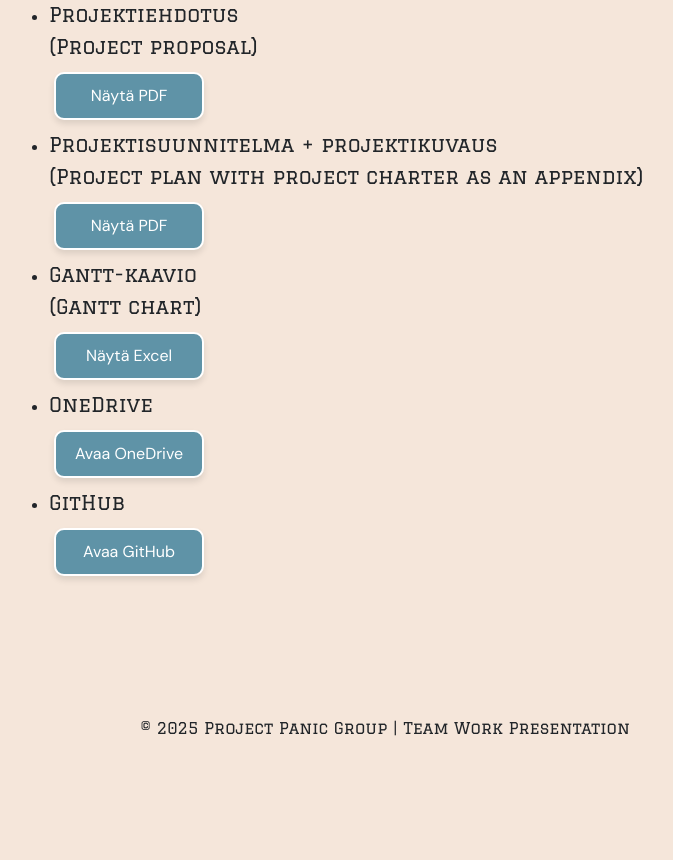
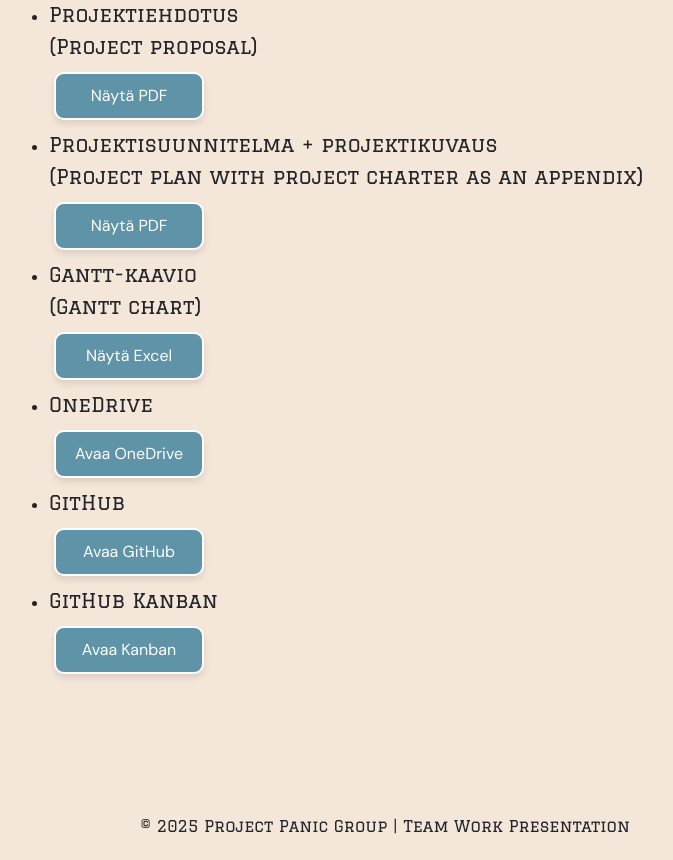
Before and after one commit to Projektipaniikki/Projektipaniikki.github.io, a plain HTML site: page Projekti/index.html in a window 1280 px wide. Shown: the part 4677-5537 px from the top of the page, without its empty margins (255-928 px from the left). Before the commit the page ends 5439 px from the top, so only its background shows below. Drawn offline with nearby package versions, Linux system fonts and the light colour scheme.

Commit message:
Add GitHub Kanban link and update GitHub button functionality

```diff
--- a/Projekti/index.html
+++ b/Projekti/index.html
@@ -687,6 +687,10 @@
             <h5>GitHub</h5>
             <button class="btn-custom" onclick="openGitHub()">Avaa GitHub</button>
           </li>
+          <li>
+            <h5>GitHub Kanban</h5>
+            <button class="btn-custom" onclick="openKanban()">Avaa Kanban</button>
+          </li>
         </ul>
       </div>
     </div>
@@ -703,7 +707,11 @@
     }
 
     function openGitHub() {
-      window.open("https://github.com/orgs/Projektipaniikki/projects/3/views/1", "_blank");
+      window.open("https://github.com/Projektipaniikki/Projektipaniikki.github.io", "_blank");
+    }
+
+    function openKanban() {
+      window.open("https://github.com/orgs/Projektipaniikki/projects/3", "_blank");
     }
 
     function togglePDF(pdfId, btnId, downloadId) {
```
